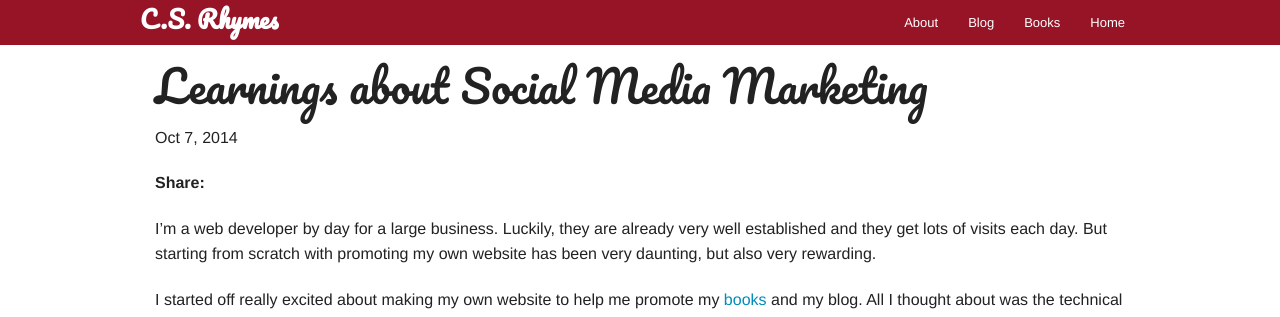
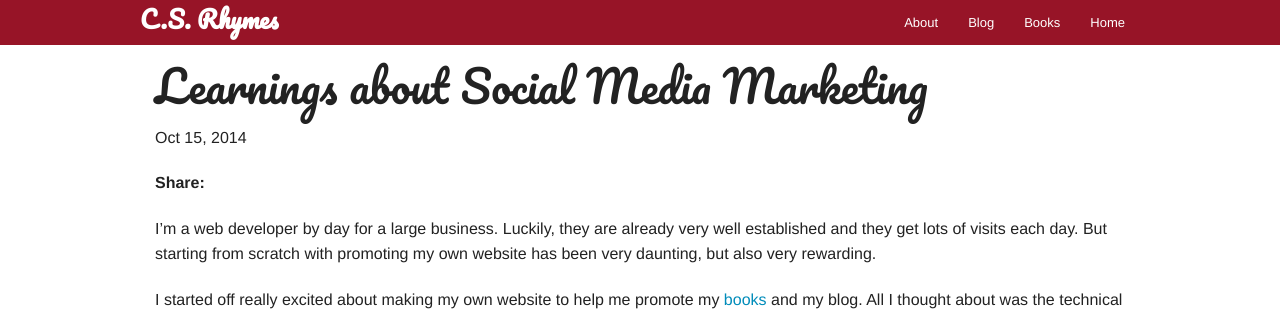
Before and after one commit to chrisrhymes/chrisrhymes.github.io, a Jekyll site: the page built from _posts/2014-10-15-learnings-about-social-media-marketing.markdown, in a window 1280 px wide. Shown: the top 317 px of the page. Built offline with Jekyll 4.4.1, drawn with Linux system fonts in a browser that asks for light colours; nearby versions of some CDN libraries; comment, search, counter and statistics services are not loaded.

Commit message:
updated date

```diff
--- a/_posts/2014-10-15-learnings-about-social-media-marketing.markdown
+++ b/_posts/2014-10-15-learnings-about-social-media-marketing.markdown
@@ -1,7 +1,7 @@
 ---
 layout: post
 title:  "Learnings about Social Media Marketing"
-date:   2014-10-07 20:47:07
+date:   2014-10-15 20:00:07
 categories: website social digital marketing
 description: "Some of my initial learnings about Social Media Marketing and why I'm spending more time thinking about it"
 ---
```
